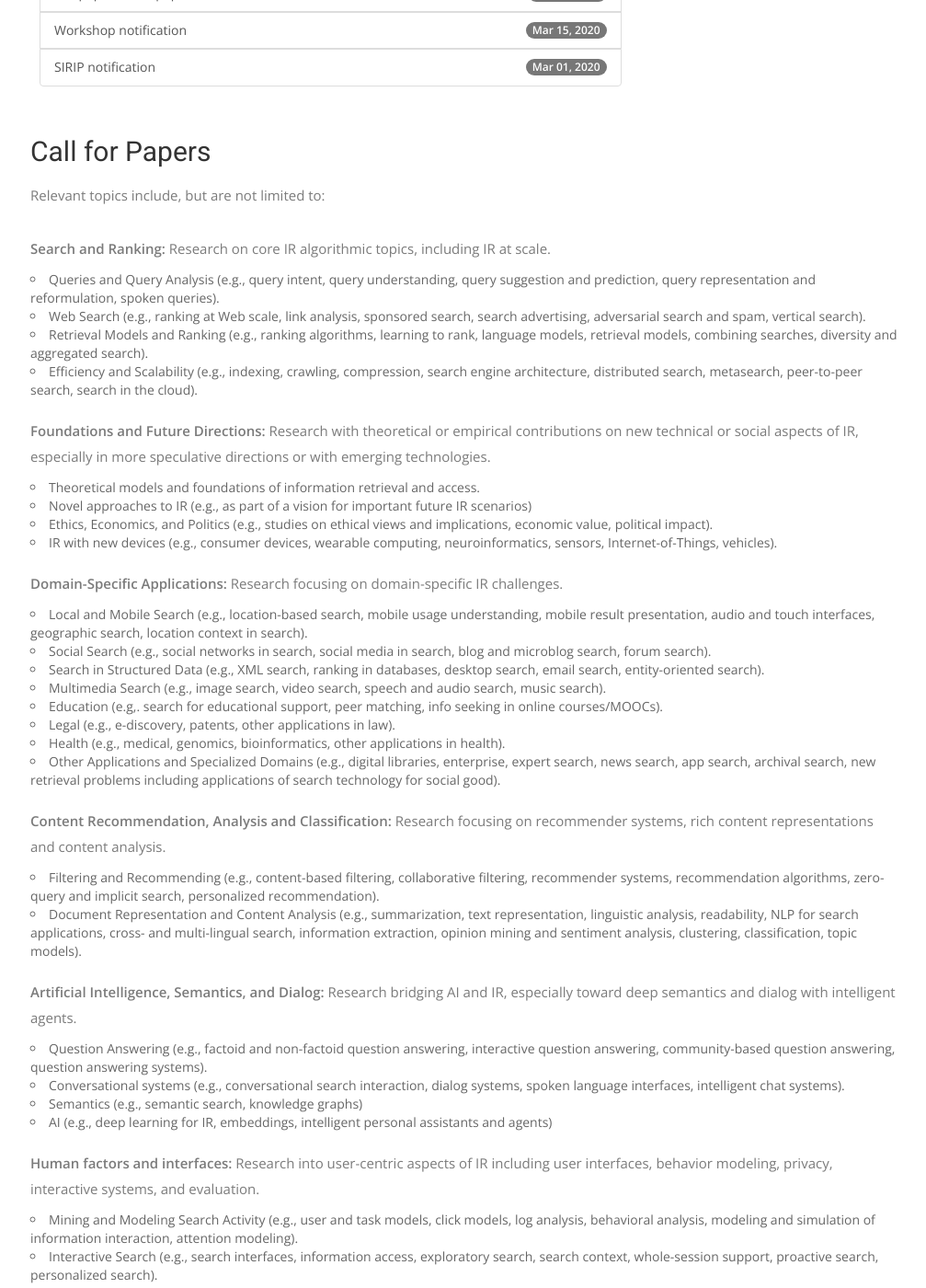
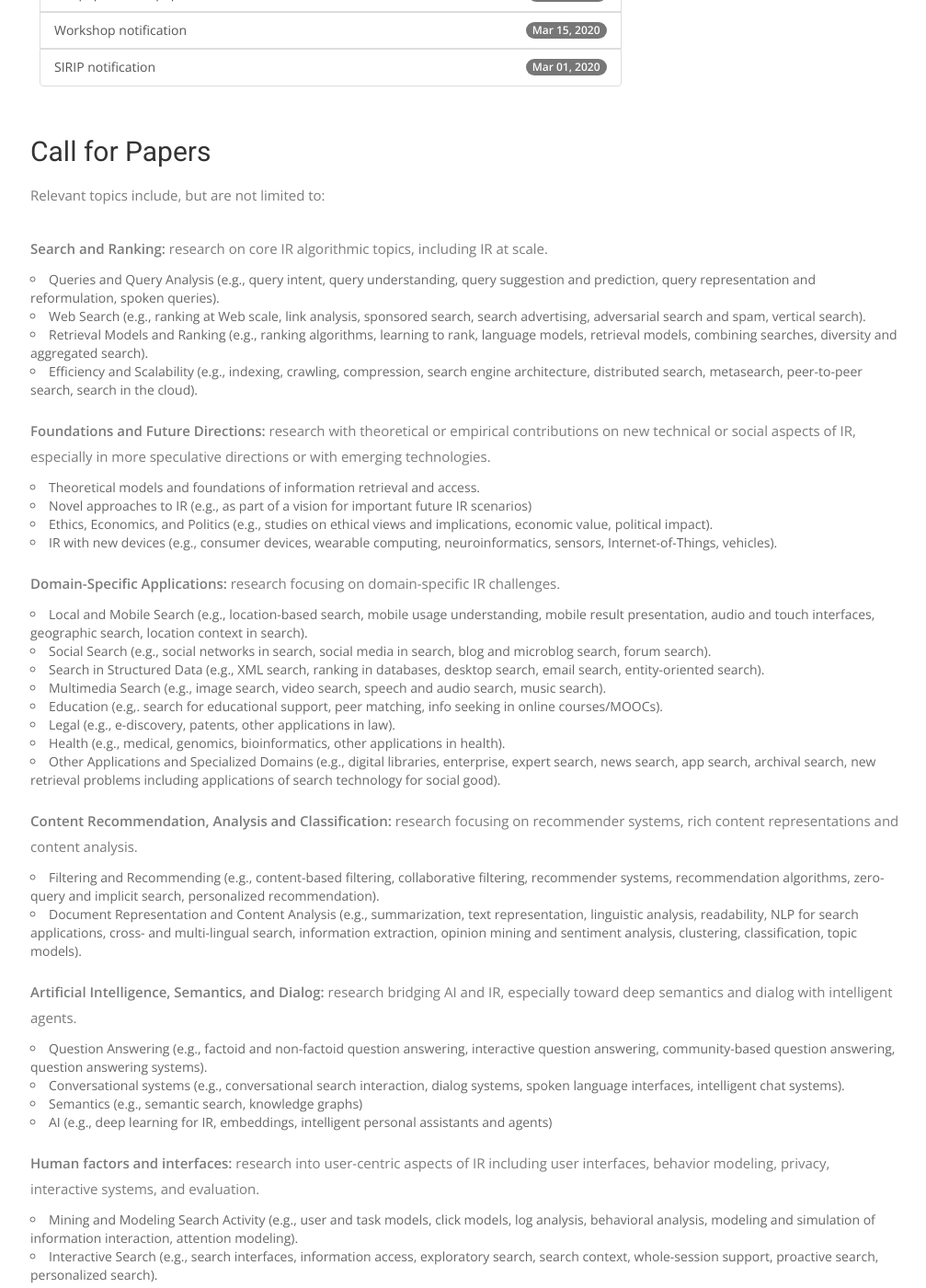
Before and after one commit to LongPhilXia/testLandingPage, a Jekyll site: the page built from index.html, in a window 1280 px wide and 1400 px high, scrolled down 1414 px. Shown: the whole window at 92% size, without its empty margins (37-1044 px from the left). Built offline with Jekyll 4.4.1, drawn with Linux system fonts in a browser that asks for light colours; nearby versions of some CDN libraries; some web fonts are replaced.

Commit message:
Update index.html

```diff
--- a/index.html
+++ b/index.html
@@ -117,7 +117,7 @@ permalink: /
 
                   <p>Relevant topics include, but are not limited to:</p>
 
-                  <p><strong>Search and Ranking:</strong> Research on core IR algorithmic topics, including IR at scale.</p>
+                  <p><strong>Search and Ranking:</strong> research on core IR algorithmic topics, including IR at scale.</p>
 
                   <ul class="list">
                     <li>Queries and Query Analysis (e.g., query intent, query understanding, query suggestion and prediction, query representation and reformulation, spoken queries).</li>
@@ -126,7 +126,7 @@ permalink: /
                     <li>Efficiency and Scalability (e.g., indexing, crawling, compression, search engine architecture, distributed search, metasearch, peer-to-peer search, search in the cloud).</li>
                   </ul>
 
-                  <p><strong>Foundations and Future Directions:</strong> Research with theoretical or empirical contributions on new technical or social aspects of IR, especially in more speculative directions or with emerging technologies.</p>
+                  <p><strong>Foundations and Future Directions:</strong> research with theoretical or empirical contributions on new technical or social aspects of IR, especially in more speculative directions or with emerging technologies.</p>
 
                   <ul class="list">
                     <li>Theoretical models and foundations of information retrieval and access.</li>
@@ -135,7 +135,7 @@ permalink: /
                     <li>IR with new devices (e.g., consumer devices, wearable computing, neuroinformatics, sensors, Internet-of-Things, vehicles).</li>
                   </ul>
 
-                  <p><strong>Domain-Specific Applications:</strong> Research focusing on domain-specific IR challenges.</p>
+                  <p><strong>Domain-Specific Applications:</strong> research focusing on domain-specific IR challenges.</p>
 
                   <ul class="list">
                     <li>Local and Mobile Search (e.g., location-based search, mobile usage understanding, mobile result presentation, audio and touch interfaces, geographic search, location context in search).</li>
@@ -148,14 +148,14 @@ permalink: /
                     <li>Other Applications and Specialized Domains (e.g., digital libraries, enterprise, expert search, news search, app search, archival search, new retrieval problems including applications of search technology for social good).</li>
                   </ul>
 
-                  <p><strong>Content Recommendation, Analysis and Classification:</strong> Research focusing on recommender systems, rich content representations and content analysis.</p>
+                  <p><strong>Content Recommendation, Analysis and Classification:</strong> research focusing on recommender systems, rich content representations and content analysis.</p>
 
                   <ul class="list">
                     <li>Filtering and Recommending (e.g., content-based filtering, collaborative filtering, recommender systems, recommendation algorithms, zero-query and implicit search, personalized recommendation).</li>
                     <li>Document Representation and Content Analysis (e.g., summarization, text representation, linguistic analysis, readability, NLP for search applications, cross- and multi-lingual search, information extraction, opinion mining and sentiment analysis, clustering, classification, topic models).</li>
                   </ul>
 
-                  <p><strong>Artificial Intelligence, Semantics, and Dialog:</strong> Research bridging AI and IR, especially toward deep semantics and dialog with intelligent agents.</p>
+                  <p><strong>Artificial Intelligence, Semantics, and Dialog:</strong> research bridging AI and IR, especially toward deep semantics and dialog with intelligent agents.</p>
 
                   <ul class="list">
                     <li>Question Answering (e.g., factoid and non-factoid question answering, interactive question answering, community-based question answering, question answering systems).</li>
@@ -164,7 +164,7 @@ permalink: /
                     <li>AI (e.g., deep learning for IR, embeddings, intelligent personal assistants and agents)</li>
                   </ul>
 
-                  <p><strong>Human factors and interfaces:</strong> Research into user-centric aspects of IR including user interfaces, behavior modeling, privacy, interactive systems, and evaluation.</p>
+                  <p><strong>Human factors and interfaces:</strong> research into user-centric aspects of IR including user interfaces, behavior modeling, privacy, interactive systems, and evaluation.</p>
 
                   <ul class="list">
                     <li>Mining and Modeling Search Activity (e.g., user and task models, click models, log analysis, behavioral analysis, modeling and simulation of information interaction, attention modeling).</li>
```
